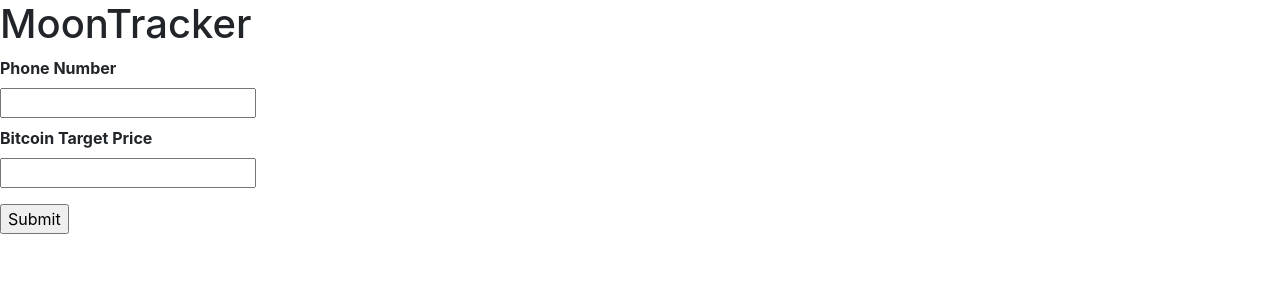
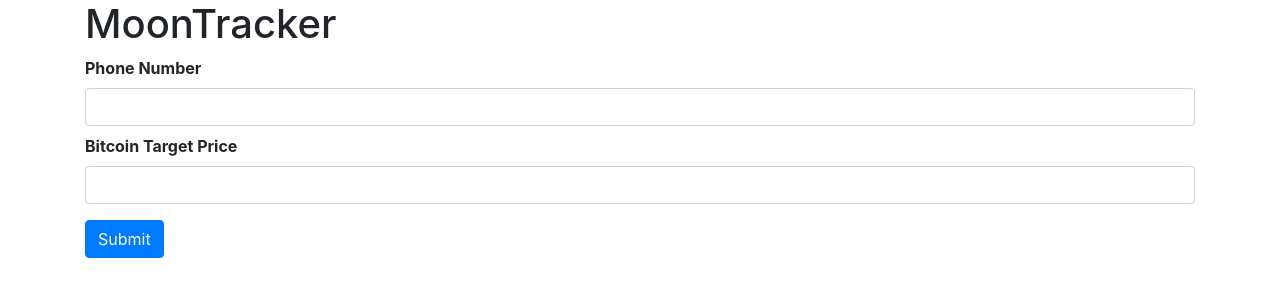
Before and after one commit to BalaRamachandren/impe, a Flask app: page / in a window 1280 px wide. Shown: the top 300 px of the page. Run offline with Flask 3, Linux system fonts and the light colour scheme; some libraries are stand-ins or nearby versions.

Commit message:
Bootstrap on app page

```diff
--- a/templates/_formhelpers.html
+++ /dev/null
@@ -1,12 +0,0 @@
-{% macro render_field(field) %}
-    <dt>{{ field.label }}
-    <dd>{{ field(**kwargs)|safe }}
-    {% if field.errors %}
-        <ul class=errors>
-        {% for error in field.errors %}
-            <li>{{ error }}</li>
-        {% endfor %}
-        </ul>
-    {% endif %}
-    </dd>
-{% endmacro %}
--- a/templates/index.html
+++ b/templates/index.html
@@ -1,5 +1,5 @@
 <!doctype html>
-<html>
+<html lang="en">
     <head>
         <meta charset="utf-8">
         <meta name="viewport" content="width=device-width, initial-scale=1, shrink-to-fit=no">
@@ -8,26 +8,43 @@
     </head>
 
     <body>
+        <div class="container">
+            <div class="page-header">
                 <h1>MoonTracker</h1>
+            </div>
 
-        {% from "_formhelpers.html" import render_field %}
+            <div class="form-group">
                 <form method=post>
-            <dl>
-                <dt>{{ render_field(form.phone_number) }}</dt>
-                <dt>{{ render_field(form.target_price) }}</dt>
+                    <dl>{% macro render_field(field) %}<dt>
+                            {{ field.label }}
+                        </dt>
+                        <dd>
+                            {{ field(class="form-control", **kwargs)|safe }}
+                            {% if field.errors %}
+                                <ul>
+                                {% for error in field.errors %}
+                                    <li class="alert alert-danger">{{ error }}</li>
+                                {% endfor %}
+                                </ul>
+                            {% endif %}
+                        </dd>{% endmacro %}
+                        {{ render_field(form.phone_number) }}
+                        {{ render_field(form.target_price) }}
                     </dl>
-            <input type=submit value=Submit>
+                    <input type=submit class="btn btn-primary" value=Submit>
                 </form>
+            </div>
 
             {% with messages = get_flashed_messages() %}
                 {% if messages %}
                     <ul class=flashes>
                     {% for message in messages %}
-                    <li>{{ message }}</li>
+                        <li class="alert alert-info">{{ message }}</li>
                     {% endfor %}
                     </ul>
                 {% endif %}
             {% endwith %}
+        </div>
 
         <script src="https://code.jquery.com/jquery-3.2.1.slim.min.js" integrity="sha384-KJ3o2DKtIkvYIK3UENzmM7KCkRr/rE9/Qpg6aAZGJwFDMVNA/GpGFF93hXpG5KkN" crossorigin="anonymous"></script>
         <script src="https://cdnjs.cloudflare.com/ajax/libs/popper.js/1.12.9/umd/popper.min.js" integrity="sha384-ApNbgh9B+Y1QKtv3Rn7W3mgPxhU9K/ScQsAP7hUibX39j7fakFPskvXusvfa0b4Q" crossorigin="anonymous"></script>
```
Also changed, not shown: 1 other file. Lines whose indentation alone changed are shown as unchanged.
